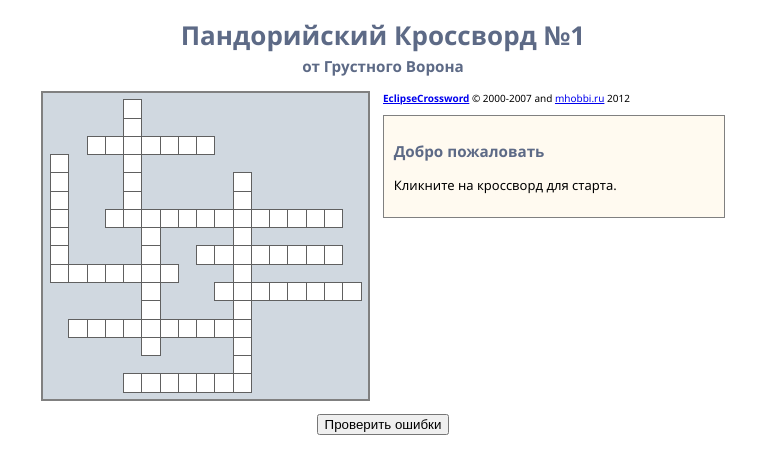
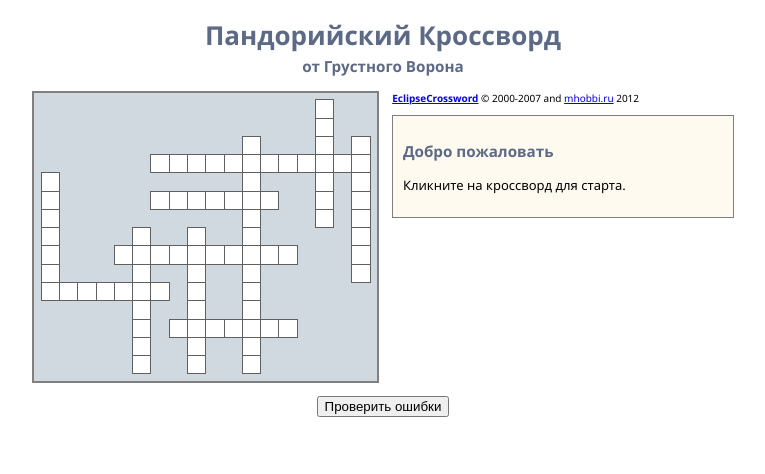
Before and after one commit to Nevardas/Crossword, a plain HTML site: page Cross.html in a window 1280 px wide. Shown: the whole page, without its empty margins (257-1022 px from the left). Drawn offline with Linux system fonts and the light colour scheme.

Commit message:
Update Cross.html

```diff
--- a/Cross.html
+++ b/Cross.html
@@ -1,6 +1,6 @@
 <!DOCTYPE HTML PUBLIC "-//W3C//DTD HTML 4.01 Transitional//EN" "http://www.w3.org/TR/html4/loose.dtd">
 <html><head>
-<title>Пандорийский Кроссворд №1</title>
+<title>Пандорийский Кроссворд</title>
 <meta name="generator" content="EclipseCrossword & mhobbi.ru" />
 <style type="text/css"><!--
 /* css раздел 1 */
@@ -159,7 +159,7 @@ body
 
 </head><body>
 <div align="center">
-<h1>Пандорийский Кроссворд №1</h1>
+<h1>Пандорийский Кроссворд</h1>
 <h3 style="margin-top: -1em;">от Грустного Ворона</h3>
 
 <div id="waitmessage" class="ecw-answerbox">
@@ -171,26 +171,26 @@ body
 <td class="ecw-crosswordarea"><table id="crossword" cellpadding="0" cellspacing="0" style="display: none; border-collapse: collapse;">
 
 <script type="text/javascript"><!--
-	CrosswordWidth = 17;
-	CrosswordHeight = 16;
+	CrosswordWidth = 18;
+	CrosswordHeight = 15;
 	Words = 11;
-	WordLength = new Array(7, 13, 8, 7, 8, 10, 7, 7, 7, 12, 8);
+	WordLength = new Array(12, 7, 10, 7, 7, 7, 13, 8, 7, 8, 8);
 	Word = new Array();
-	Clue = new Array("Этого у старого Переяра было аж восемь штук",
+	Clue = new Array("Каон-Ари",
+"Биом",
+"Город на воде",
+"Предпочтение",
+"Это получают советники от героев",
+"Насекомое",
 "Способность",
 "Прозвище составителя",
-"Предпочтение",
-"Один из богов гоблинов",
-"Город на воде",
-"Это получают советники от героев",
-"Биом",
-"Насекомое",
-"Каон-Ари",
-"Именно она позволяет оказывать прямое влияние на мир");
-	AnswerHash = new Array(90936, 7967, 89677, 14000, 60156, 56525, 41127, 43512, 24927, 87106, 19137);
-	WordX = new Array(2, 3, 8, 0, 9, 1, 4, 4, 0, 10, 5);
-	WordY = new Array(2, 6, 8, 9, 10, 12, 15, 0, 3, 4, 6);
-	LastHorizontalWord = 6;
+"Этого у старого Переяра было аж восемь штук",
+"Именно она позволяет оказывать прямое влияние на мир",
+"Один из богов гоблинов");
+	AnswerHash = new Array(87106, 43512, 63385, 14000, 41127, 24927, 7967, 89677, 90936, 19137, 60156);
+	WordX = new Array(6, 6, 4, 0, 7, 15, 11, 17, 0, 5, 8);
+	WordY = new Array(3, 5, 8, 10, 12, 0, 2, 2, 4, 7, 7);
+	LastHorizontalWord = 4;
 	OnlyCheckOnce = false;
 //-->
 </script>
```
